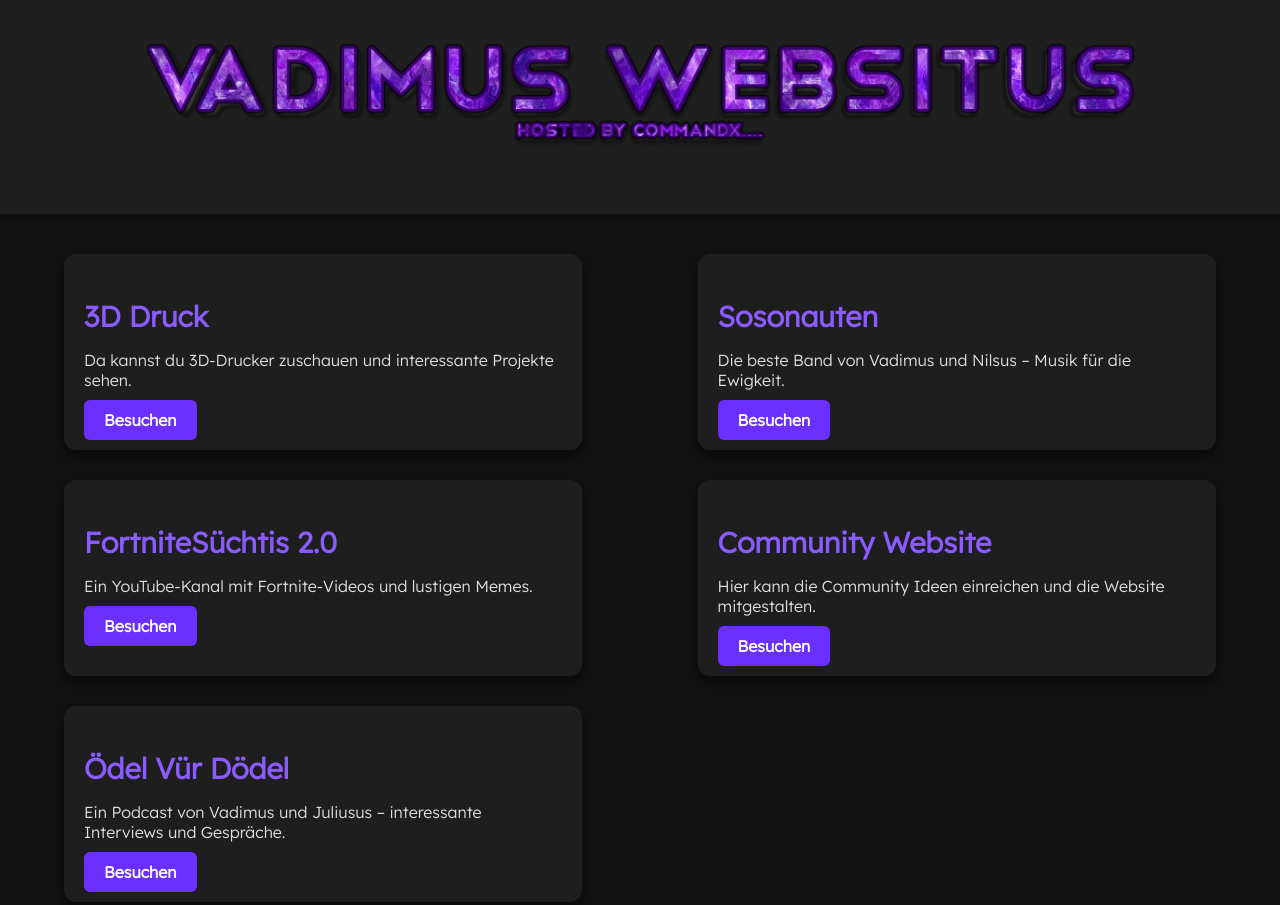
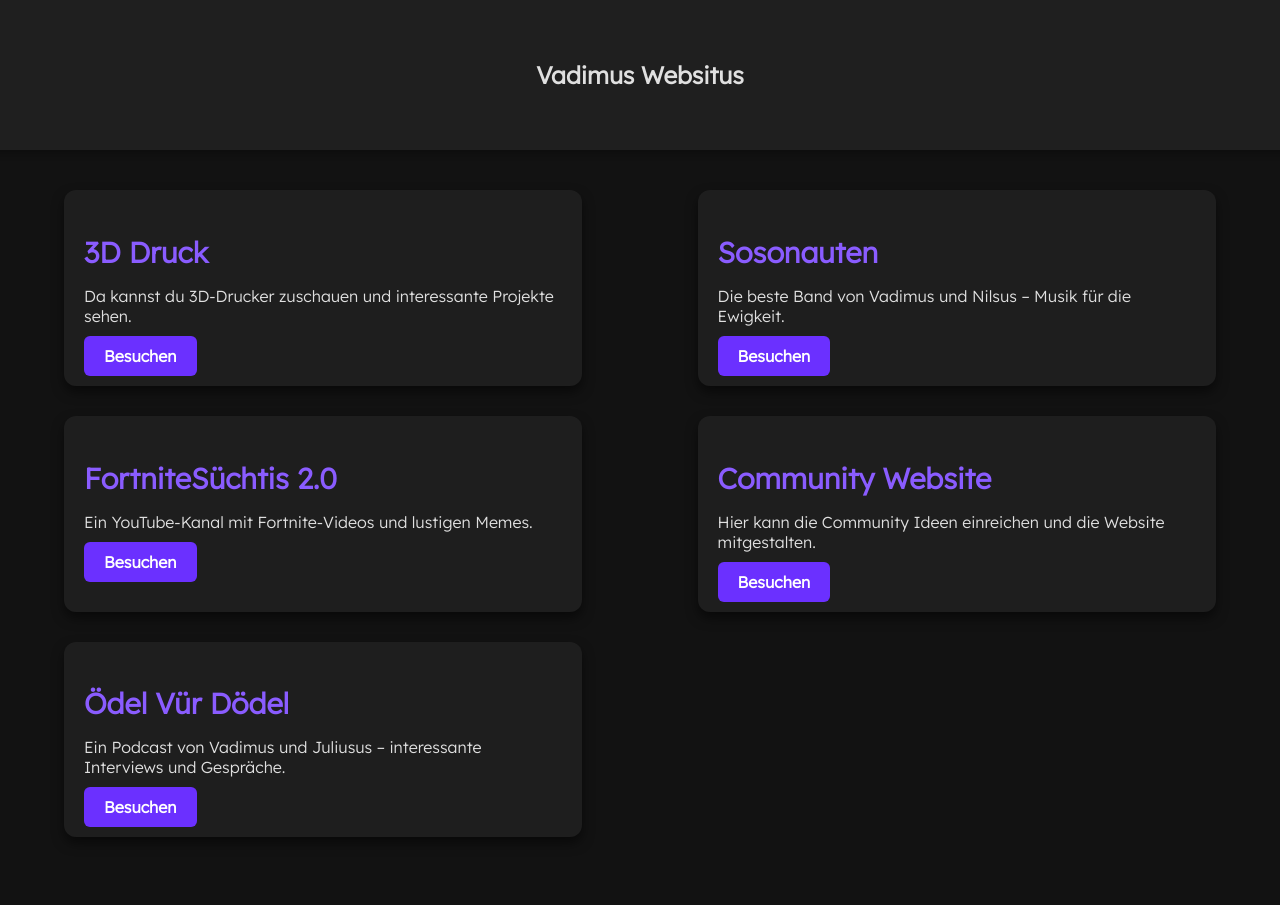
Before and after one commit to CommandX2603/CommandX2603.github.io, a plain HTML site: page index.html in a window 1280 px wide. Shown: the top 905 px of the page. Drawn offline with Linux system fonts and the light colour scheme.

Commit message:
Update index.html

```diff
--- a/index.html
+++ b/index.html
@@ -131,7 +131,7 @@
 <body>
 
 <header>
-    <img src="https://commandx2603.github.io/VadimusWebsitus.png" alt="Vadimus Websitus Logo">
+    <h2>Vadimus Websitus</h2>
 </header>
 
 <main>
```
